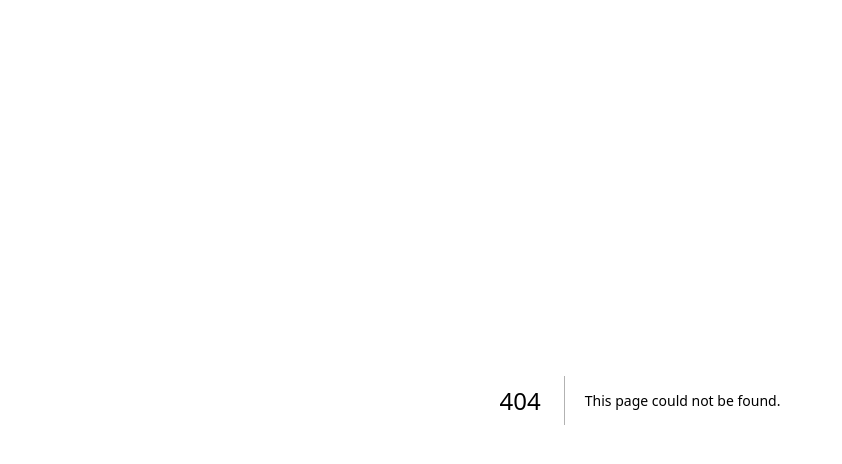
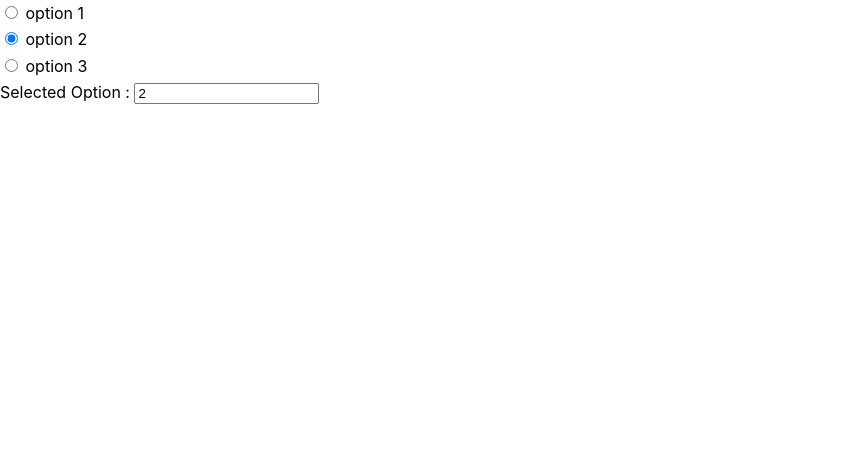
Before and after one commit to ManiKanta9578/ReactScenarioss, a Next.js app: page /arrayOfObjectsRadioBtn in a window 1280 px wide. Before the commit this address had no page. Shown: the top 464 px of the page, without its empty margins (0-842 px from the left). Built offline with nearby package versions, Linux system fonts and the light colour scheme.

Commit message:
array Of Objects Radio Button

```diff
--- /dev/null
+++ b/pages/arrayOfObjectsRadioBtn/index.js
@@ -0,0 +1,35 @@
+import { useState } from "react";
+
+const options = [
+    { id: 1, name: 'option 1' },
+    { id: 2, name: 'option 2' },
+    { id: 3, name: 'option 3' },
+]
+
+const Index = () => {
+    const [selectedValue, setSelectedValue] = useState('2');
+
+    const handleChange = (e) => {
+        setSelectedValue(e.target.value);
+    }
+
+    return (
+        <>
+            {options.map((option) => (
+                <div key={option.id}>
+                    <input
+                        type="radio"
+                        value={option.id}
+                        checked={selectedValue === option.id.toString()}
+                        onChange={handleChange}
+                    />
+                    <label> {option.name} </label>
+                </div>
+            ))}
+            <label>Selected Option : </label>
+            <input type="text" value={selectedValue} onChange={(e) => setSelectedValue(e.target.value)}/>
+        </>
+    )
+}
+
+export default Index;
--- a/pages/index.js
+++ b/pages/index.js
@@ -24,6 +24,9 @@ function Home() {
           <li className={styles.listItem}>
             <Link href="/lazyLoading" className={styles.link}>Create a lazy loaded component in react</Link>
           </li>
+          <li className={styles.listItem}>
+            <Link href="/arrayOfObjectsRadioBtn" className={styles.link}>Bind array/array of objects to radio button in react</Link>
+          </li>
         </ol>
       </nav>
     </main>
```
